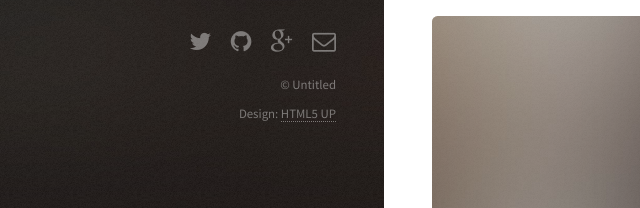
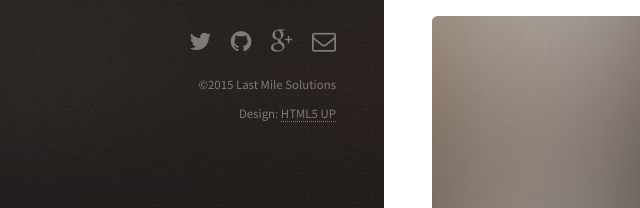
Before and after one commit to dlmoody/dlmoody.github.io, a plain HTML site: page index.html in a window 1280 px wide. Shown: the part 592-800 px from the top of the page, 0-640 px from the left. Drawn offline with Linux system fonts and the light colour scheme.

```diff
--- a/index.html
+++ b/index.html
@@ -456,7 +456,7 @@
 					<li><a href="mailto:david@lastmile.solutions?Subject=I%20Want%20To%20Hire%20You" target="_top" class="icon fa-envelope-o"><span class="label">Email</span></a></li>
 				</ul>
 				<ul class="copyright">
-					<li>&copy; Untitled</li><li>Design: <a href="http://html5up.net">HTML5 UP</a></li>
+					<li>&copy;2015 Last Mile Solutions</li><li>Design: <a href="http://html5up.net">HTML5 UP</a></li>
 				</ul>
 			</footer>
 
```
